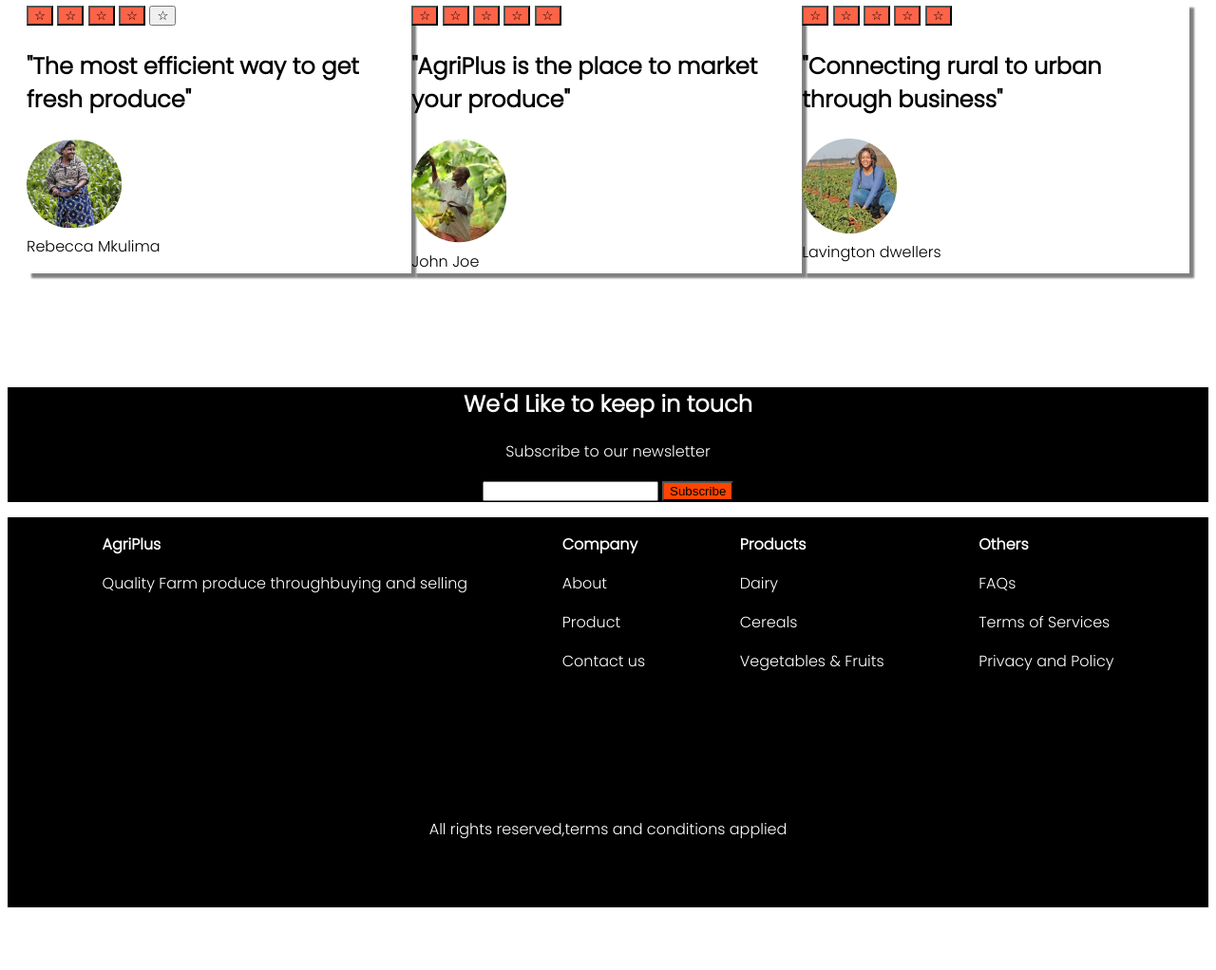
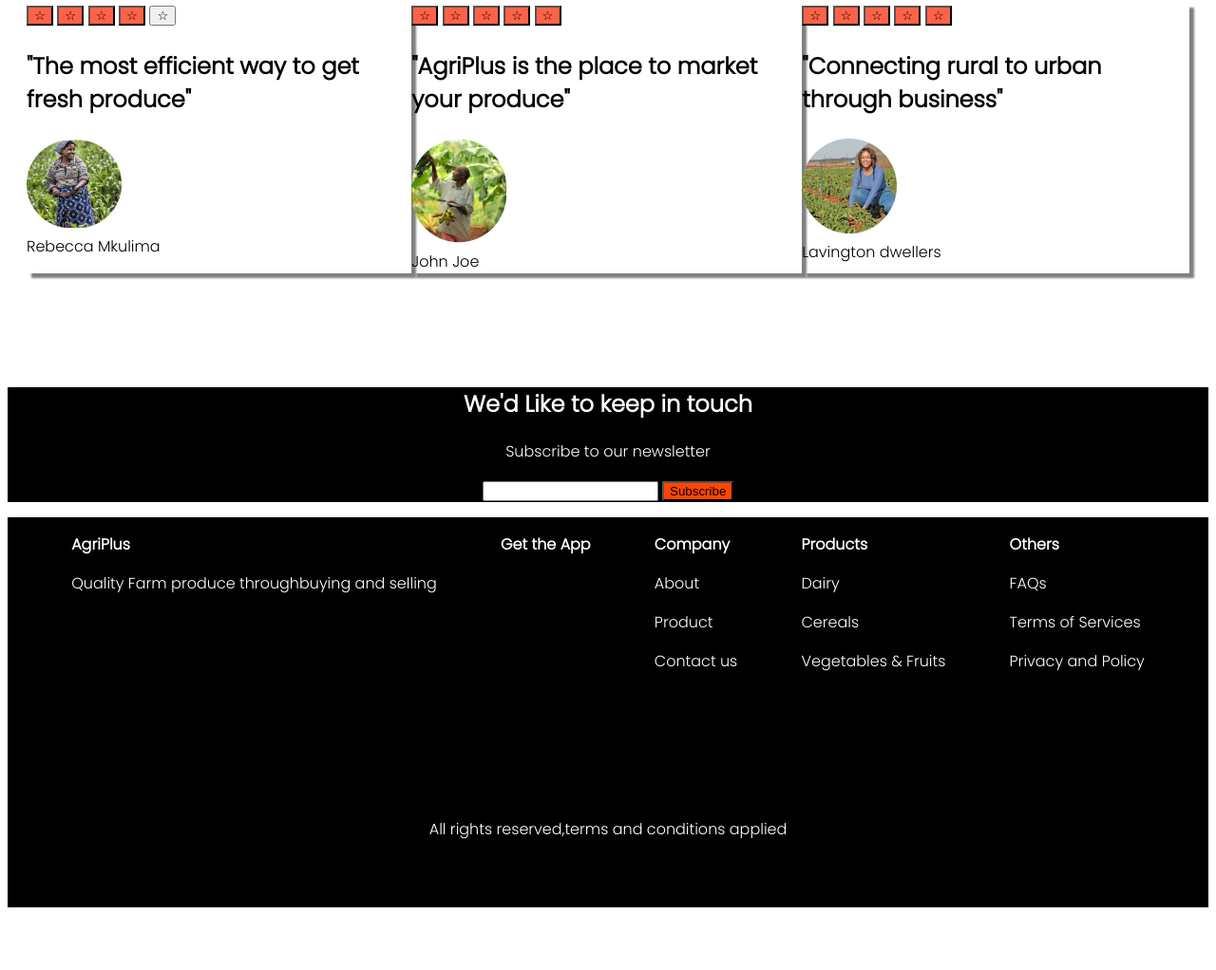
Before and after one commit to Rhoda-Gachimu/AgriPlus, a plain HTML site: page index.html in a window 1280 px wide. Shown: the part 3508-4530 px from the top of the page at 95% size. Drawn offline with Linux system fonts and the light colour scheme.

Commit message:
MOdification

```diff
--- a/assets/styles.css
+++ b/assets/styles.css
@@ -286,6 +286,9 @@ h2{
 
 
 }
+#App{
+    font-weight: bold;
+}
 
 
 .rights{
--- a/index.html
+++ b/index.html
@@ -175,8 +175,10 @@
             <div>
                 <p id="agri">AgriPlus</p>
                 <p id="quality">Quality Farm produce throughbuying and selling</p>
+
                 <img src="">
             </div>
+            <p id="App">Get the App</p>
             <div>
                 <p id="Company">Company</p>
                 <p>About</p>
```
